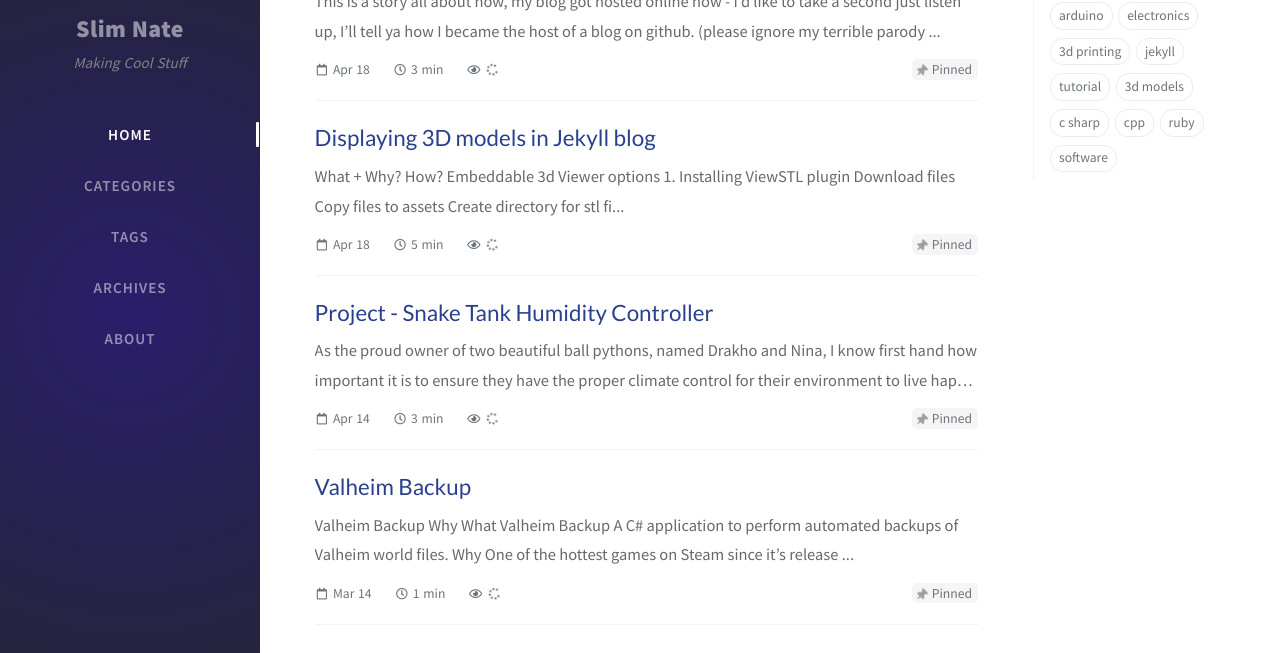
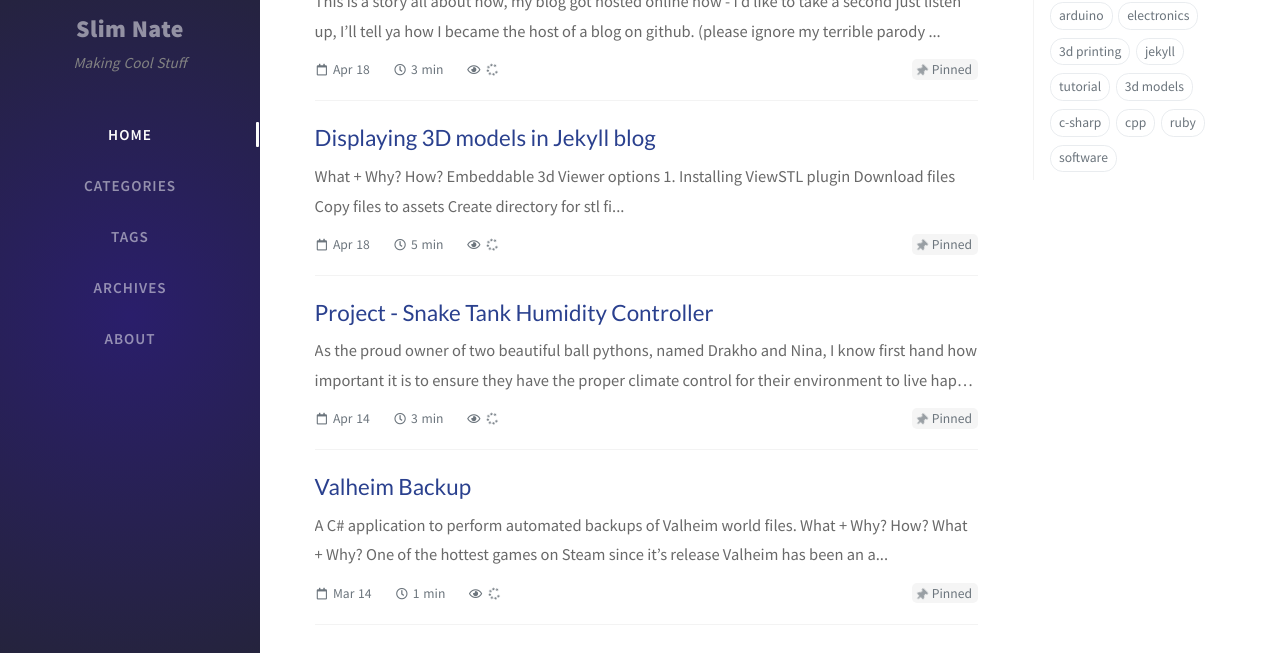
Before and after one commit to slimnate/blog, a Jekyll site: the page built from index.html, in a window 1280 px wide and 922 px high. Shown: the part 145-798 px from the top of the window. Built offline with Jekyll 4.4.1, drawn with Linux system fonts in a browser that asks for light colours; nearby versions of some CDN libraries; comment, search, counter and statistics services are not loaded.

Commit message:
update valheim backup article

```diff
--- a/_posts/2021-03-14-valheim-backup.md
+++ b/_posts/2021-03-14-valheim-backup.md
@@ -1,18 +1,17 @@
 ---
 title: Valheim Backup
 categories: [Software]
-tags: [software, valheim, c sharp]
+tags: [software, valheim, c-sharp]
 pin: true
 ---
+
+A C# application to perform automated backups of [Valheim](https://store.steampowered.com/app/892970/Valheim/) world files.
+
 1. TOC
 {:toc}
 
-# Valheim Backup
-
-A C# application to perform automated backups of [Valheim](https://store.steampowered.com/app/892970/Valheim/) world files.
-
-## Why
+# What + Why?
 One of the hottest games on Steam since it's release [Valheim](https://store.steampowered.com/app/892970/Valheim/) has been an amazingly fun game to play. I noticed a lot of people on discord and forums talking about having lost data due to some bugs, and decided to do something about it.
 
-## What
+## How?
 I decided to develop the [ValheimBackup](https://github.com/slimnate/ValheimBackup) application, a WPF application and companion Windows Service that can automatically backup world files by connecting to an FTP server and periodically downloading the files to the local disk. In this article, I will go over the design and development of the software, including details on problems I had to solve along the way.
```
